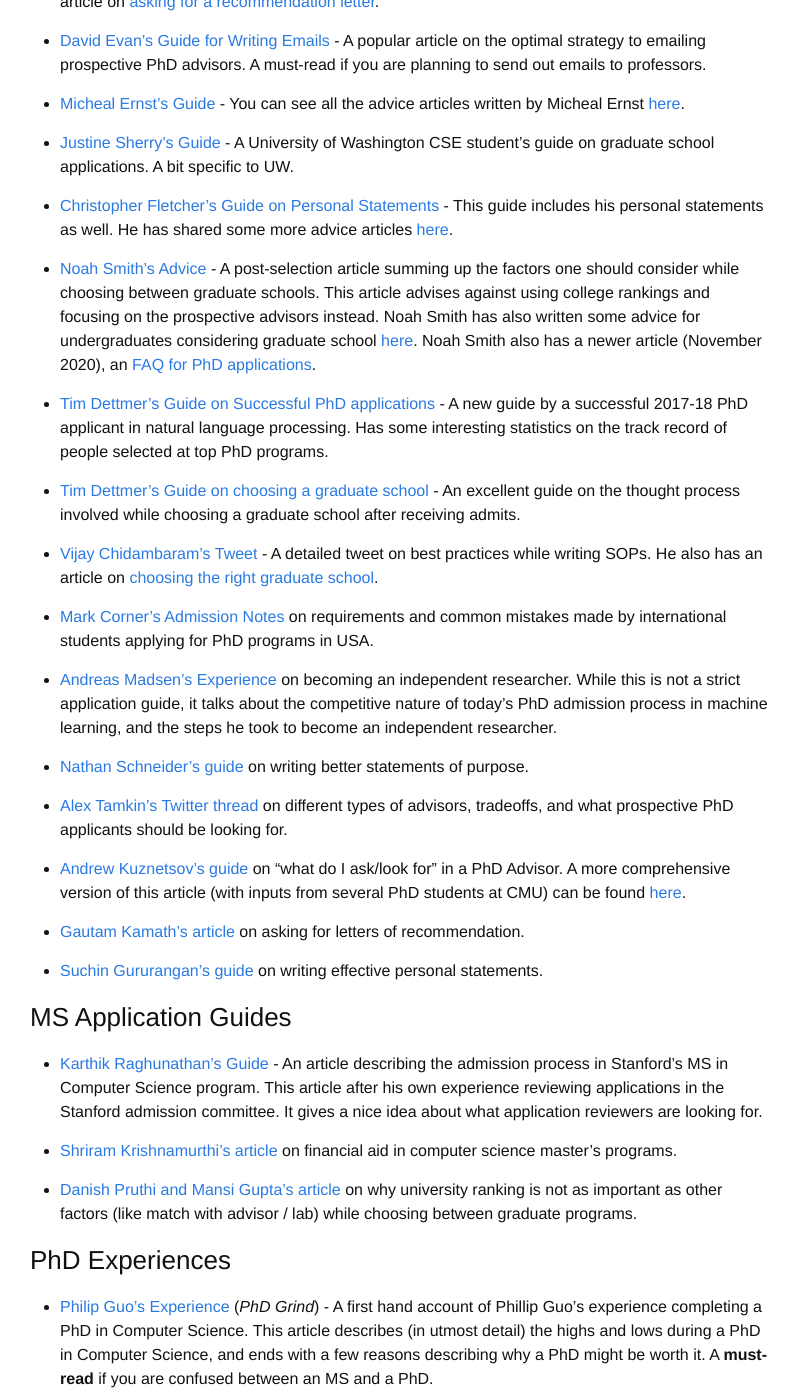
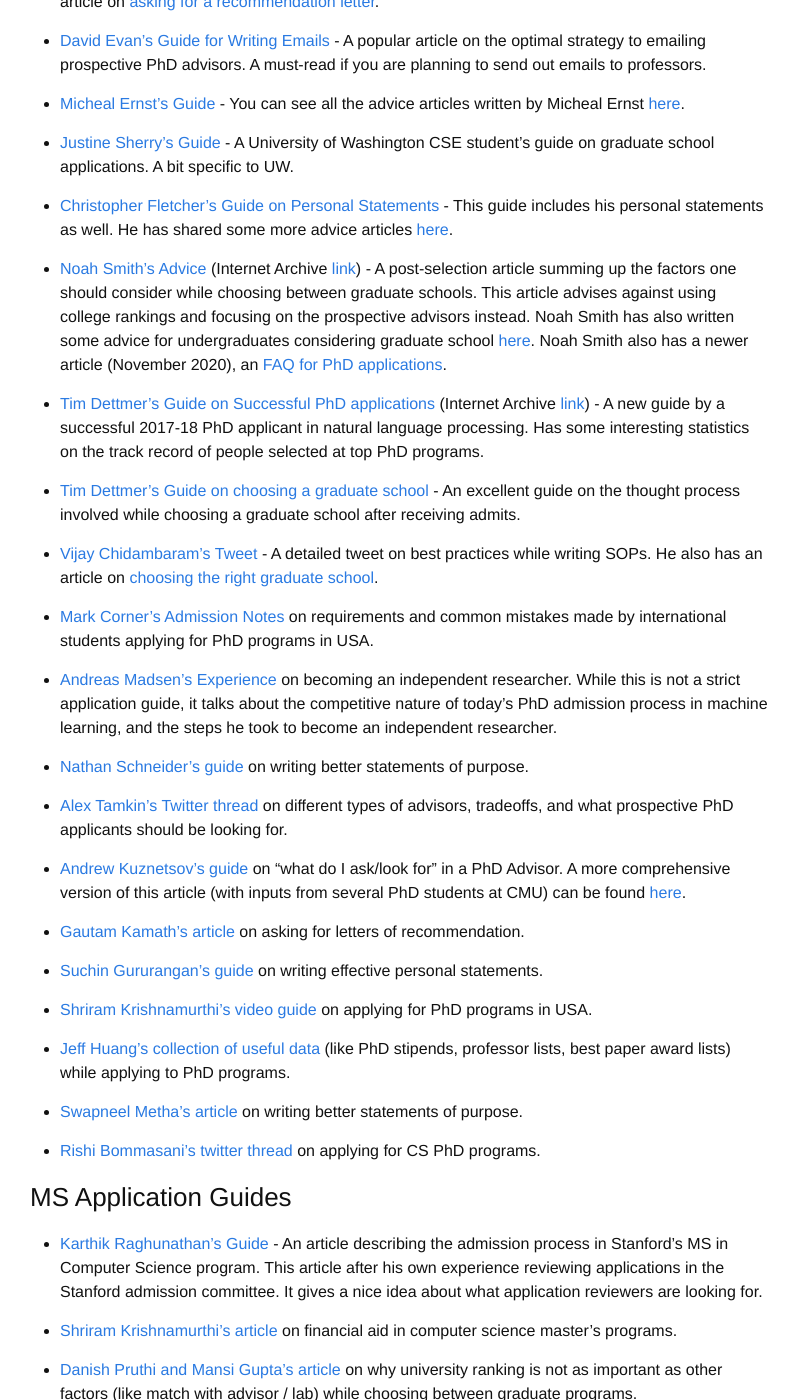
Before and after one commit to martiansideofthemoon/martiansideofthemoon.github.io, a Jekyll site: the page built from _posts/2018-05-30-grad-resources.markdown, in a window 1280 px wide and 1400 px high, scrolled down 1494 px. Shown: the whole window, without its empty margins (240-1038 px from the left). Built offline with Jekyll 4.4.1, drawn with Linux system fonts in a browser that asks for light colours; comment, search, counter and statistics services are not loaded.

Commit message:
Update 2018-05-30-grad-resources.markdown

```diff
--- a/_posts/2018-05-30-grad-resources.markdown
+++ b/_posts/2018-05-30-grad-resources.markdown
@@ -40,9 +40,9 @@ Most of this advice is **written by professors** or senior PhD students, and is
 
 * [Christopher Fletcher's Guide on Personal Statements](http://cwfletcher.net/Pages/SoP.php) - This guide includes his personal statements as well. He has shared some more advice articles [here](http://cwfletcher.net/Pages/Thoughts.php).
 
-* [Noah Smith's Advice](https://homes.cs.washington.edu/~nasmith/advice.html) - A post-selection article summing up the factors one should consider while choosing between graduate schools. This article advises against using college rankings and focusing on the prospective advisors instead. Noah Smith has also written some advice for undergraduates considering graduate school [here](https://homes.cs.washington.edu/~nasmith/undergrads.html). Noah Smith also has a newer article (November 2020), an [FAQ for PhD applications](https://docs.google.com/document/d/1lT-bsIP0GKfh8l5sQnM2hCzzR9prt-QLx16rimUOdIM/edit).
+* [Noah Smith's Advice](https://homes.cs.washington.edu/~nasmith/advice.html) (Internet Archive [link](https://web.archive.org/web/20210420181144/https://homes.cs.washington.edu/~nasmith/advice.html)) - A post-selection article summing up the factors one should consider while choosing between graduate schools. This article advises against using college rankings and focusing on the prospective advisors instead. Noah Smith has also written some advice for undergraduates considering graduate school [here](https://homes.cs.washington.edu/~nasmith/undergrads.html). Noah Smith also has a newer article (November 2020), an [FAQ for PhD applications](https://docs.google.com/document/d/1lT-bsIP0GKfh8l5sQnM2hCzzR9prt-QLx16rimUOdIM/edit).
 
-* [Tim Dettmer's Guide on Successful PhD applications](http://timdettmers.com/2018/11/26/phd-applications/) - A new guide by a successful 2017-18 PhD applicant in natural language processing. Has some interesting statistics on the track record of people selected at top PhD programs.
+* [Tim Dettmer's Guide on Successful PhD applications](http://timdettmers.com/2018/11/26/phd-applications/) (Internet Archive [link](https://web.archive.org/web/20210415141853/https://timdettmers.com/2018/11/26/phd-applications/)) - A new guide by a successful 2017-18 PhD applicant in natural language processing. Has some interesting statistics on the track record of people selected at top PhD programs.
 
 * [Tim Dettmer's Guide on choosing a graduate school](https://timdettmers.com/2020/03/10/how-to-pick-your-grad-school/) - An excellent guide on the thought process involved while choosing a graduate school after receiving admits.
 
@@ -62,6 +62,14 @@ Most of this advice is **written by professors** or senior PhD students, and is
 
 * [Suchin Gururangan's guide](https://suchin.io/personal-statement-advice/) on writing effective personal statements.
 
+* [Shriram Krishnamurthi's video guide](https://www.youtube.com/watch?v=IprN9fPV2LI&ab_channel=ShriramKrishnamurthi) on applying for PhD programs in USA.
+
+* [Jeff Huang's collection of useful data](https://jeffhuang.com/finding_computer_science_phd/) (like PhD stipends, professor lists, best paper award lists) while applying to PhD programs.
+
+* [Swapneel Metha's article](https://threadreaderapp.com/thread/1458205557991563264.html) on writing better statements of purpose.
+
+* [Rishi Bommasani's twitter thread](https://twitter.com/RishiBommasani/status/1463289538881540098?t=EUYIF168_ZmkVlAbOzhMVw&s=19) on applying for CS PhD programs.
+
 ### MS Application Guides
 
 * [Karthik Raghunathan's Guide](https://cs.stanford.edu/people/rkarthik/DAGAP.pdf) - An article describing the admission process in Stanford's MS in Computer Science program. This article after his own experience reviewing applications in the Stanford admission committee. It gives a nice idea about what application reviewers are looking for.
@@ -72,7 +80,7 @@ Most of this advice is **written by professors** or senior PhD students, and is
 
 ### PhD Experiences
 
-* [Philip Guo's Experience](http://www.pgbovine.net/PhD-memoir/pguo-PhD-grind.pdf) (*PhD Grind*) - A first hand account of Phillip Guo's experience completing a PhD in Computer Science. This article describes (in utmost detail) the highs and lows during a PhD in Computer Science, and ends with a few reasons describing why a PhD might be worth it. A **must-read** if you are confused between an MS and a PhD.
+* [Philip Guo's Experience](https://archive.org/details/the-phd-grind-philip-guo) (*PhD Grind*) - A first hand account of Phillip Guo's experience completing a PhD in Computer Science. This article describes (in utmost detail) the highs and lows during a PhD in Computer Science, and ends with a few reasons describing why a PhD might be worth it. A **must-read** if you are confused between an MS and a PhD.
 
 * [Jean Yang's Experience](http://jxyzabc.blogspot.com/2016/02/my-phd-abridged.html)
 
```
